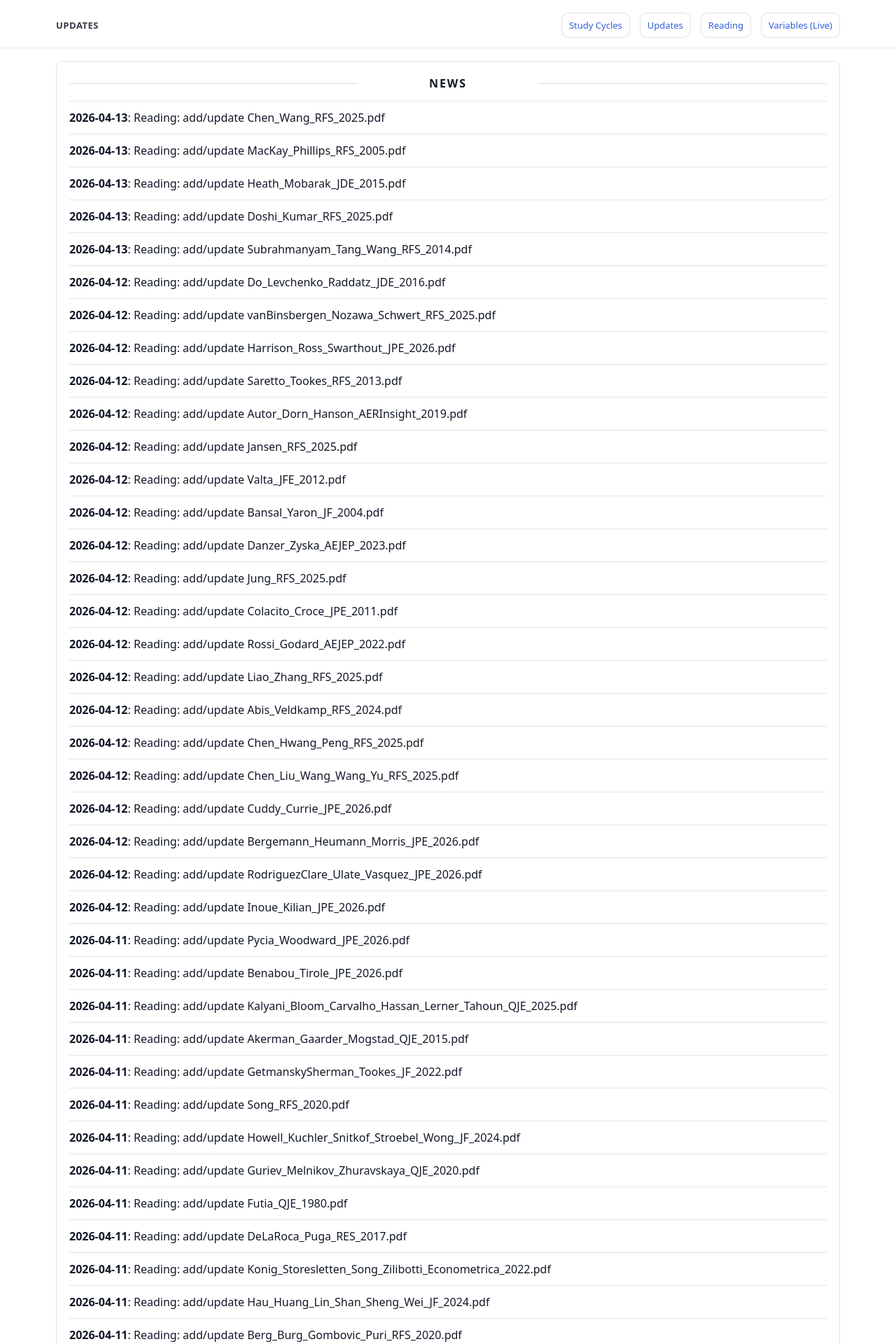
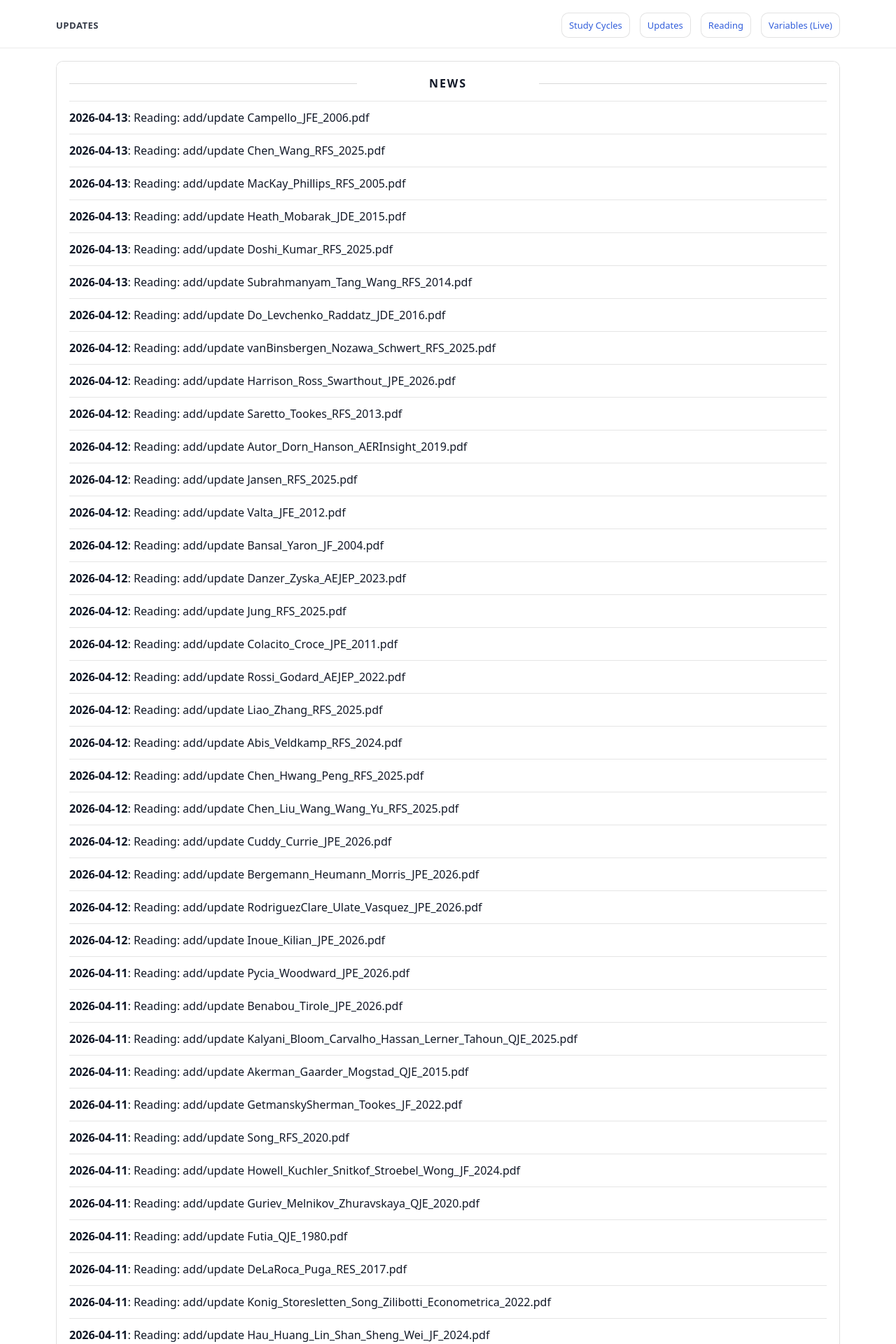
Before and after one commit to yaxinzn/study-archive, a Jekyll site: the page built from updates/index.md, in a window 1280 px wide. Shown: the top 1920 px of the page at 70% size. Built offline with Jekyll 4.4.1, drawn with Linux system fonts in a browser that asks for light colours; some of the changed text lies outside the part shown.

Commit message:
chore: update NEWS feed

```diff
--- a/_data/news.yml
+++ b/_data/news.yml
@@ -1,4 +1,7 @@
 # Auto-generated update history (sorted newest -> oldest). Do not edit manually.
+- ts: "1776074319"
+  date: "2026-04-13"
+  title: "Reading: add/update Campello_JFE_2006.pdf"
 - ts: "1776036210"
   date: "2026-04-13"
   title: "Reading: add/update Chen_Wang_RFS_2025.pdf"
```
